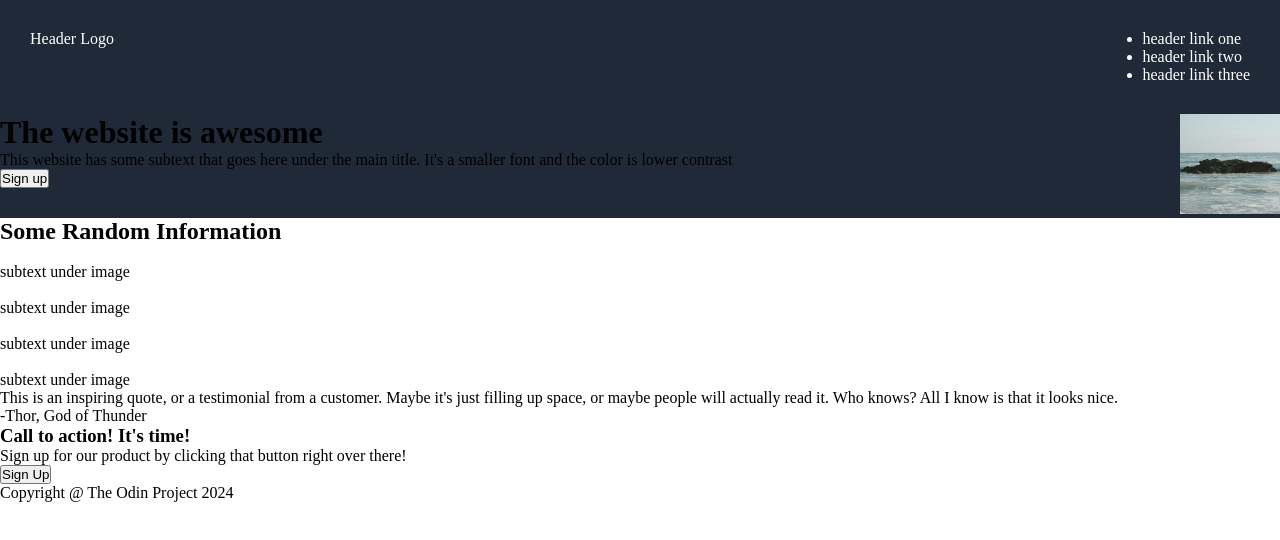
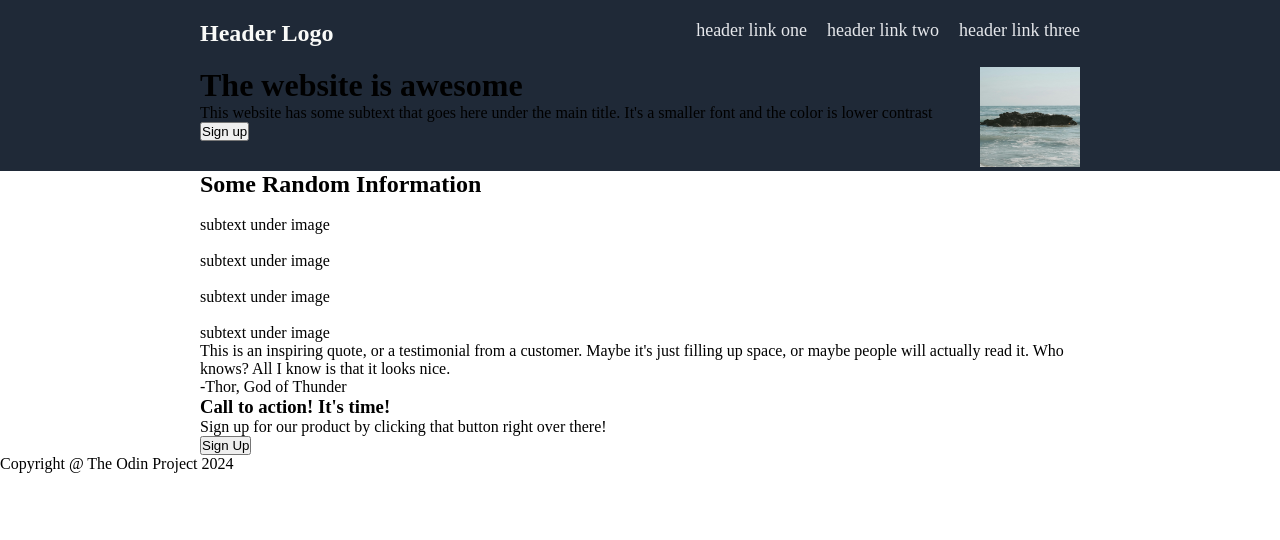
Before and after one commit to Matcha789/landing-page-project, a plain HTML site: page index.html in a window 1280 px wide. Drawn offline with Linux system fonts and the light colour scheme.

Commit message:
margin and navbar

```diff
--- a/style.css
+++ b/style.css
@@ -20,8 +20,30 @@ body{
 .header-margin{
     display: flex;
     justify-content: space-between;
-    color: white;
-    margin: 30px;
+    margin: 20px 200px;
+}
+
+.header-logo{
+    font-weight: bold;
+    font-size: 24px;
+    color: #F9FAF8;
+}
+
+.navbar{
+    display: flex;
+    flex-direction: row;
+    gap: 20px;
+    font-size: 18px;
+    color: #E5E7EB;
+}
+
+ul{
+    list-style-type: none;
+}
+
+.margin-wrapper{
+    margin-left: 200px;
+    margin-right: 200px;
 }
 
 .title{
```
